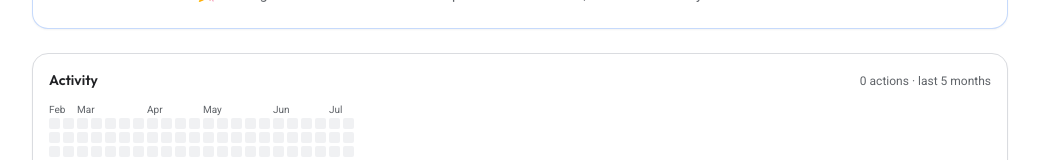
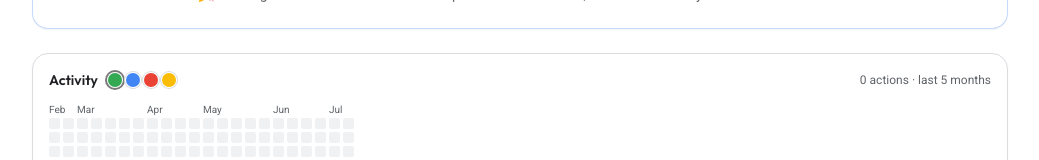
Before and after one commit to grcfu/tracklc, a React (Vite) app: page / in a window 1280 px wide. Shown: the part 458-618 px from the top of the page, without its empty margins (120-1159 px from the left). Built offline with nearby package versions, Linux system fonts and the light colour scheme.

Commit message:
Add Google-color swatch picker to the heatmap header
Four brand-color swatches next to the "Activity" title; selecting one
recolors the whole heatmap and legend and persists via settings.

Co-Authored-By: Claude Opus 4.8 (1M context) <noreply@anthropic.com>

```diff
--- a/src/App.tsx
+++ b/src/App.tsx
@@ -306,7 +306,11 @@ export default function App() {
         <DailySuggestions progress={progress} />
         <StatsRow progress={progress} dailyGoal={api.settings.dailyGoal} />
         <ReviewQueue progress={progress} onReview={api.markReviewedToday} />
-        <Heatmap progress={progress} color={settings.heatmapColor} />
+        <Heatmap
+          progress={progress}
+          color={settings.heatmapColor}
+          onColorChange={api.setHeatmapColor}
+        />
 
         <div className="mb-6">
           <TabBar active={tab} onChange={setTab} />
--- a/src/components/Heatmap.tsx
+++ b/src/components/Heatmap.tsx
@@ -2,18 +2,21 @@ import { useMemo } from 'react'
 import type { HeatmapColor, ProblemProgress } from '../data/types'
 import { activityByDate } from '../lib/stats'
 import { addDays, formatDate, fromISODate, todayISO } from '../lib/dates'
-import { cn, heatColor, heatLevel } from '../lib/ui'
+import { cn, GOOGLE_COLORS, heatColor, heatLevel } from '../lib/ui'
 
 const WEEKS = 22 // ~5 months
+const COLOR_ORDER: HeatmapColor[] = ['green', 'blue', 'red', 'yellow']
 
 interface HeatmapProps {
   progress: Record<string, ProblemProgress>
   /** Accent color for the filled cells. */
   color: HeatmapColor
+  /** Change the accent color (renders the swatch picker). */
+  onColorChange: (color: HeatmapColor) => void
 }
 
 /** GitHub-style contribution grid of solve/review activity, last ~5 months. */
-export function Heatmap({ progress, color }: HeatmapProps) {
+export function Heatmap({ progress, color, onColorChange }: HeatmapProps) {
   const counts = useMemo(() => activityByDate(progress), [progress])
 
   const { weeks, monthLabels, totalDays } = useMemo(() => {
@@ -57,8 +60,33 @@ export function Heatmap({ progress, color }: HeatmapProps) {
 
   return (
     <div className="mb-6 rounded-2xl border border-line bg-elevated p-4 shadow-sm">
-      <div className="mb-3 flex items-baseline justify-between">
-        <h2 className="font-display text-sm font-semibold">Activity</h2>
+      <div className="mb-3 flex flex-wrap items-center justify-between gap-2">
+        <div className="flex items-center gap-2.5">
+          <h2 className="font-display text-sm font-semibold">Activity</h2>
+          <div
+            role="group"
+            aria-label="Heatmap color"
+            className="flex items-center gap-1"
+          >
+            {COLOR_ORDER.map((c) => (
+              <button
+                key={c}
+                type="button"
+                onClick={() => onColorChange(c)}
+                aria-pressed={c === color}
+                aria-label={`${c[0].toUpperCase()}${c.slice(1)} heatmap`}
+                title={`${c[0].toUpperCase()}${c.slice(1)}`}
+                className={cn(
+                  'h-3.5 w-3.5 rounded-full ring-offset-1 ring-offset-elevated transition',
+                  c === color
+                    ? 'ring-2 ring-ink/60'
+                    : 'ring-1 ring-line hover:ring-ink/40',
+                )}
+                style={{ backgroundColor: GOOGLE_COLORS[c] }}
+              />
+            ))}
+          </div>
+        </div>
         <span className="text-xs text-muted">
           {totalDays} action{totalDays === 1 ? '' : 's'} · last 5 months
         </span>
```
